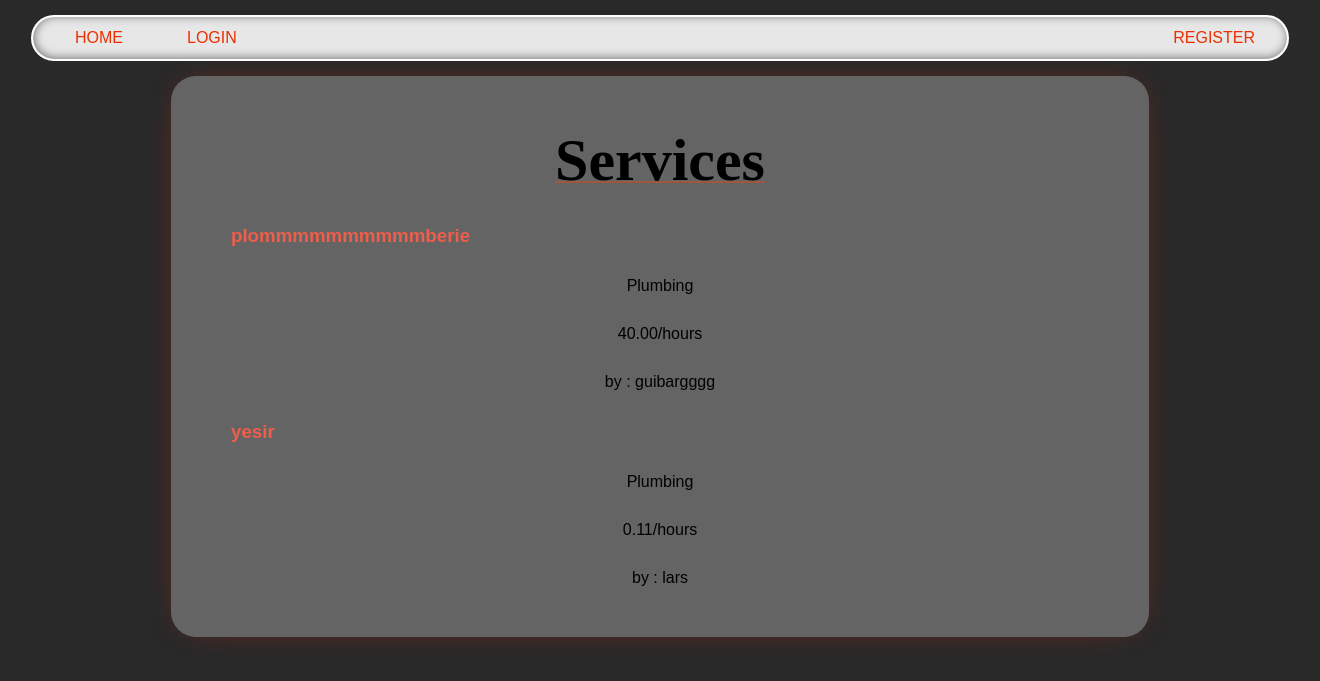
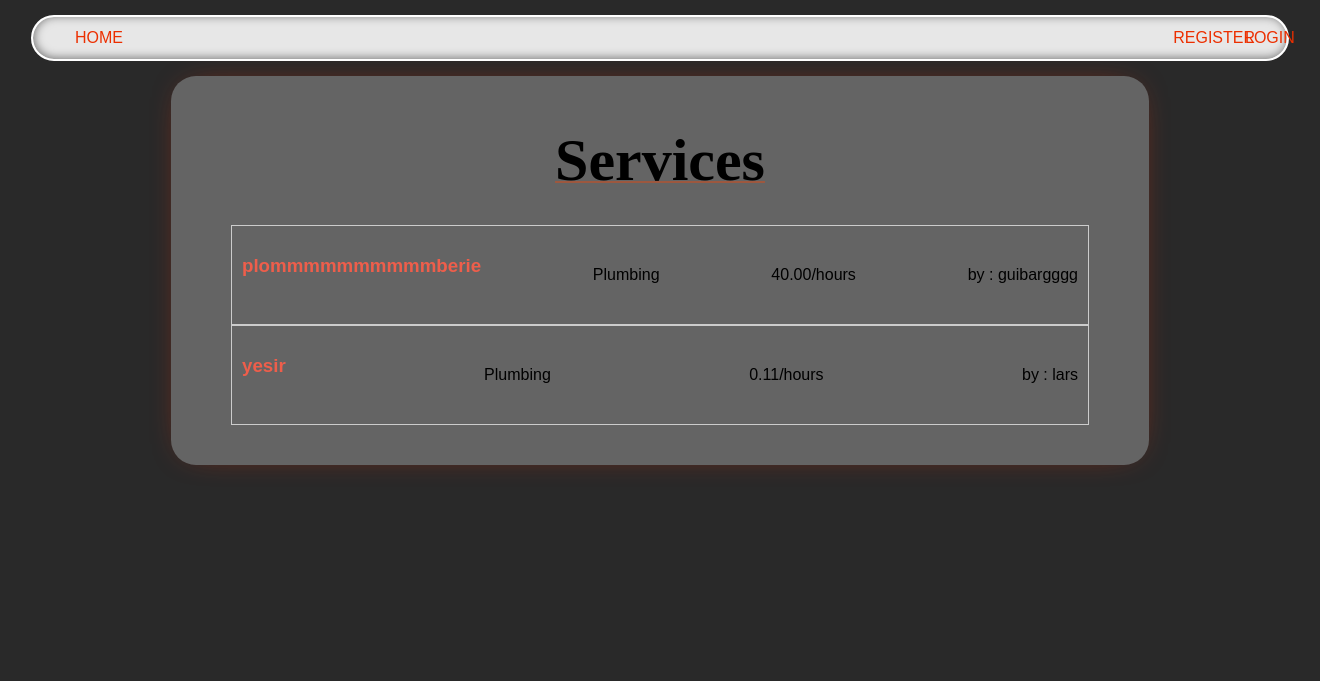
Before and after one commit to JosephOkumu/netifx, a Django app: page /services/Plumbing/ in a window 1320 px wide. Shown: the top 681 px of the page. Run offline with Django 3.2, Linux system fonts and the light colour scheme; data comes from the database, SQL or seed files in the repository; parts of the project's set-up code (start-up, migrations or seed data) failed here and were passed over.

Commit message:
feaT: add styling

```diff
--- a/static/css/style.css
+++ b/static/css/style.css
@@ -176,6 +176,11 @@ button:hover {
   position: absolute;
   margin-right: 20px;
 }
+.g2 {
+
+  position: absolute;
+ left: 1200px;
+}
 
 /* ============================================================================================== */
 
@@ -192,7 +197,7 @@ button:hover {
 
 /* ======================================== Service List ======================================== */
 
-.services_list {
+/* .services_list {
   padding: 0;
   margin-bottom: 20px;
 }
@@ -209,7 +214,39 @@ pre {
 }
 .service_list_info li a:hover > pre {
   display: block;
+} */
+.services_list {
+  padding: 0;
+  margin-bottom: 20px;
 }
+
+.service {
+  display: flex;
+  justify-content: space-between;
+  padding: 10px;
+  border: 1px solid #ccc;
+}
+
+.service p.company-name {
+  text-align: right;
+}
+
+pre {
+  display: none;
+}
+
+.service_list_info {
+  padding: 0 30px;
+}
+
+.service_list_info li {
+  list-style-type: none;
+}
+
+.service_list_info li a:hover > pre {
+  display: block;
+}
+
 
 .line {
   width: 100%;
@@ -243,6 +280,10 @@ pre {
 
 .list_services_profile {
   font-size: x-large;
+}
+#most {
+
+  margin-top: 10px;
 }
 
 /* ============================================================================================== */
```
